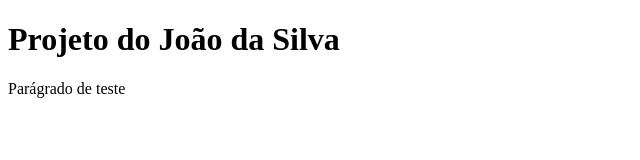
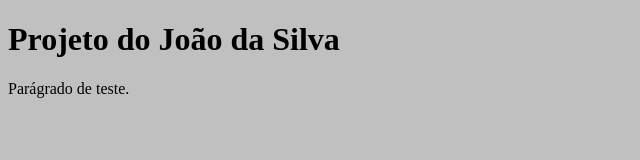
Before and after one commit to Duh182/meu-site, a plain HTML site: page index.html in a window 1280 px wide. Shown: the whole page, without its empty margins (0-640 px from the left). Drawn offline with Linux system fonts and the light colour scheme.

Commit message:
inicio do design

```diff
--- /dev/null
+++ b/estilo.css
@@ -0,0 +1,3 @@
+body {
+	background-color: silver;
+}
--- a/index.html
+++ b/index.html
@@ -3,10 +3,11 @@
 <html>
 <head>
 	<title></title>
+	<link rel="stylesheet" type="text/css" href="estilo.css">
 </head>
 <body>
 	<h1>Projeto do João da Silva</h1>
-	<p>Parágrado de teste</p>
+	<p>Parágrado de teste.</p>
 
 </body>
 </html>
```
